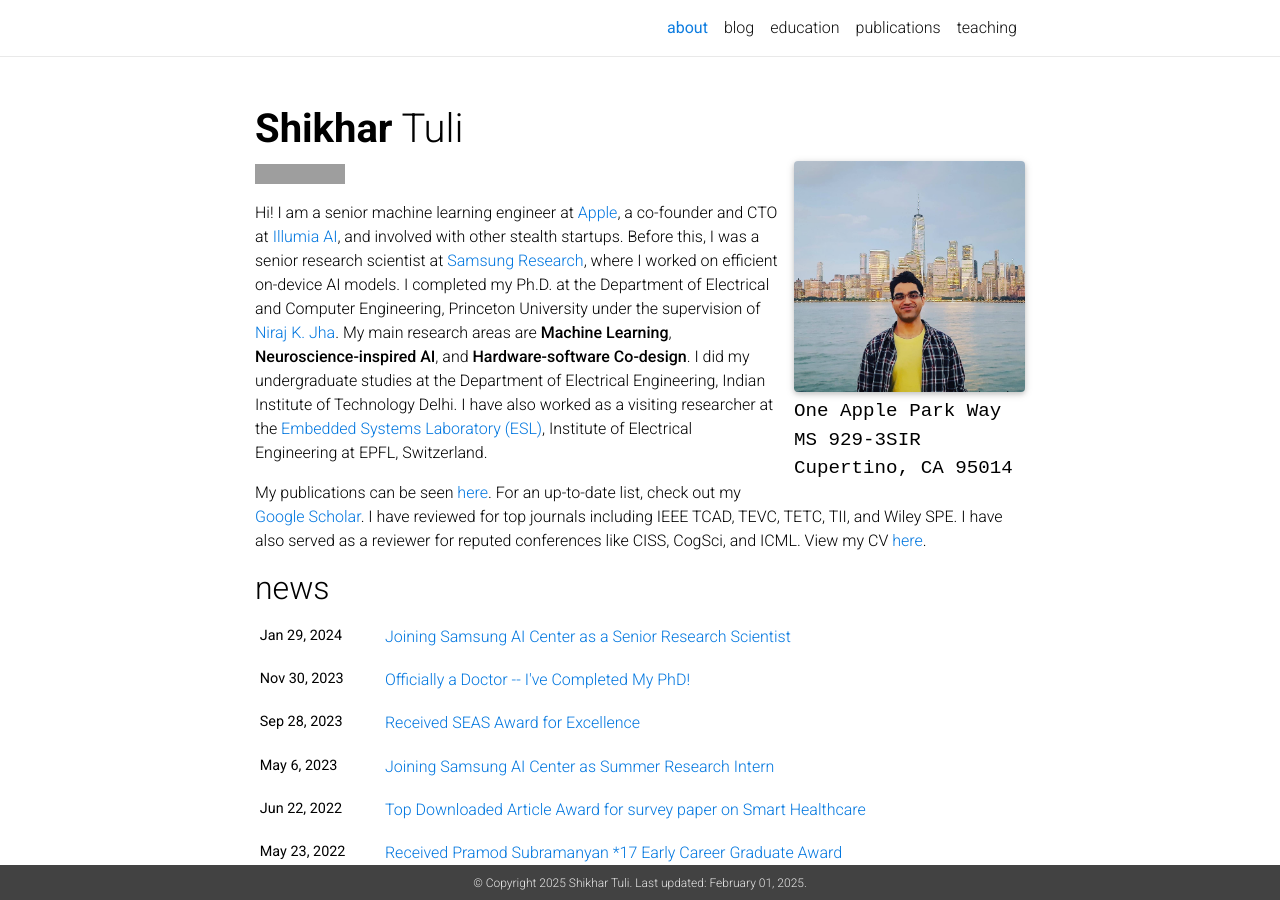
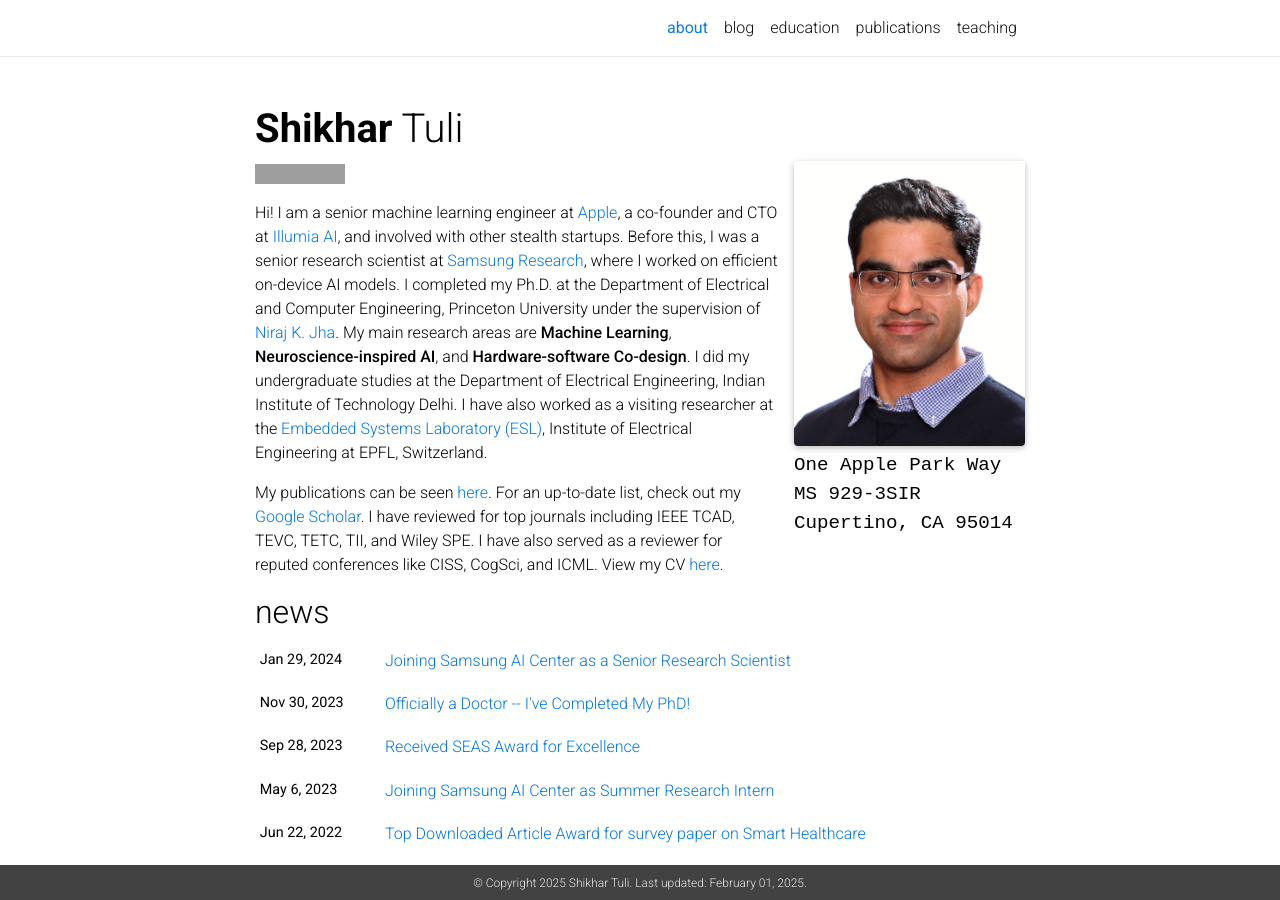
Before and after one commit to shikhartuli/shikhartuli.github.io, a Jekyll site: the page built from _pages/about.md, in a window 1280 px wide and 900 px high. Built offline with Jekyll 4.4.1, drawn with Linux system fonts in a browser that asks for light colours; nearby versions of some CDN libraries; a style sheet for code colours, icons or effects is not loaded; grey boxes are pictures that could not be loaded.

Commit message:
Update about.md

```diff
--- a/_pages/about.md
+++ b/_pages/about.md
@@ -6,7 +6,7 @@ description: <a href="#">Senior ML Engineer</a>. Address. Contacts. Moto. Etc.
 
 profile:
   align: right
-  image: prof_pic.jpg
+  image: Shikhar_Tuli_Headshot_cropped.jpg
   address: >
     <p>One Apple Park Way</p>
     <p>MS 929-3SIR</p>
```
